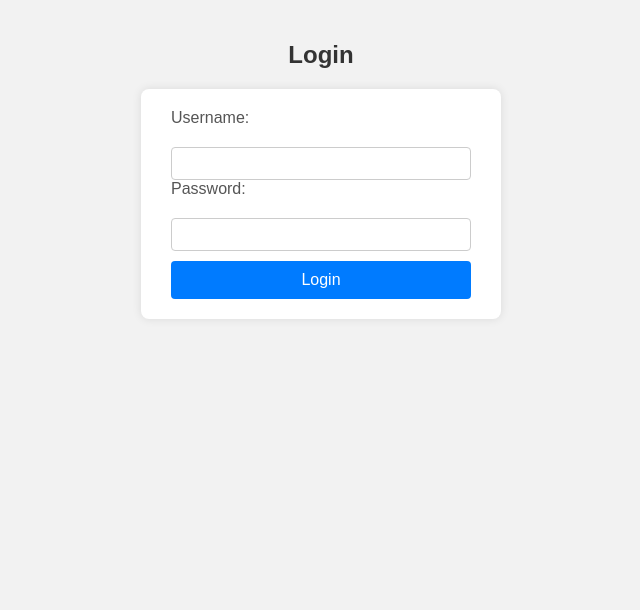
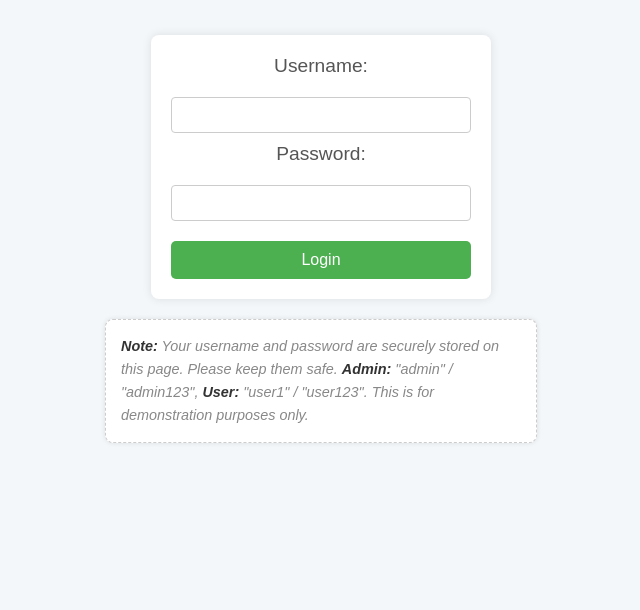
Before and after one commit to POOJA346/techlab-event-management, a plain HTML site: page index.html in a window 1280 px wide. Shown: the part 230-840 px from the top of the page, without its empty margins (319-959 px from the left). Before the commit the page ends 800 px from the top, so only its background shows below. Drawn offline with Linux system fonts and the light colour scheme.

Commit message:
updated code

```diff
--- a/index.html
+++ b/index.html
@@ -4,9 +4,89 @@
   <meta charset="UTF-8">
   <title>Library Login</title>
   <link rel="stylesheet" href="style/styles.css">
+  <style>
+    /* Add styles for the page */
+    body {
+      font-family: Arial, sans-serif;
+      text-align: center;
+      background-color: #f4f7fa;
+      padding: 20px;
+    }
+
+    h2 {
+      color: #333;
+    }
+
+    #loginForm {
+      background-color: #fff;
+      padding: 20px;
+      border-radius: 8px;
+      box-shadow: 0 0 10px rgba(0, 0, 0, 0.1);
+      display: inline-block;
+      margin-top: 30px;
+    }
+
+    label {
+      font-size: 1.2em;
+      color: #555;
+    }
+
+    input {
+      padding: 10px;
+      width: 100%;
+      margin: 10px 0;
+      border: 1px solid #ccc;
+      border-radius: 5px;
+      font-size: 1em;
+    }
+
+    button {
+      background-color: #4CAF50;
+      color: white;
+      padding: 10px 20px;
+      border: none;
+      border-radius: 5px;
+      font-size: 1em;
+      cursor: pointer;
+      width: 100%;
+      margin-top: 10px;
+    }
+
+    button:hover {
+      background-color: #45a049;
+    }
+
+    /* Styling for the disclaimer */
+    #disclaimer {
+      font-size: 0.9em;
+      color: #888;
+      margin-top: 15px;
+      background-color: #fff;
+      padding: 15px;
+      border-radius: 8px;
+      border: 1px dashed #ccc;
+      box-shadow: 0 0 5px rgba(0, 0, 0, 0.1);
+      display: inline-block;
+      width: 80%;
+      max-width: 400px;
+      margin-top: 20px;
+      text-align: left;
+      font-style: italic;
+    }
+
+    #disclaimer p {
+      margin: 0;
+      line-height: 1.6;
+    }
+
+    #disclaimer .highlight {
+      font-weight: bold;
+      color: #333;
+    }
+  </style>
 </head>
 <body>
-  <h2>Login</h2>
+  <h2>Library Login</h2>
   <form id="loginForm">
     <label for="username">Username:</label>
     <input type="text" id="username" name="username" required /><br/>
@@ -16,6 +96,11 @@
 
     <button type="submit">Login</button>
   </form>
+
+  <!-- Disclaimer Section -->
+  <div id="disclaimer">
+    <p><span class="highlight">Note:</span> Your username and password are securely stored on this page. Please keep them safe. <span class="highlight">Admin:</span> "admin" / "admin123", <span class="highlight">User:</span> "user1" / "user123". This is for demonstration purposes only.</p>
+  </div>
 
   <script>
     // Initialize dummy users if not already present
```
